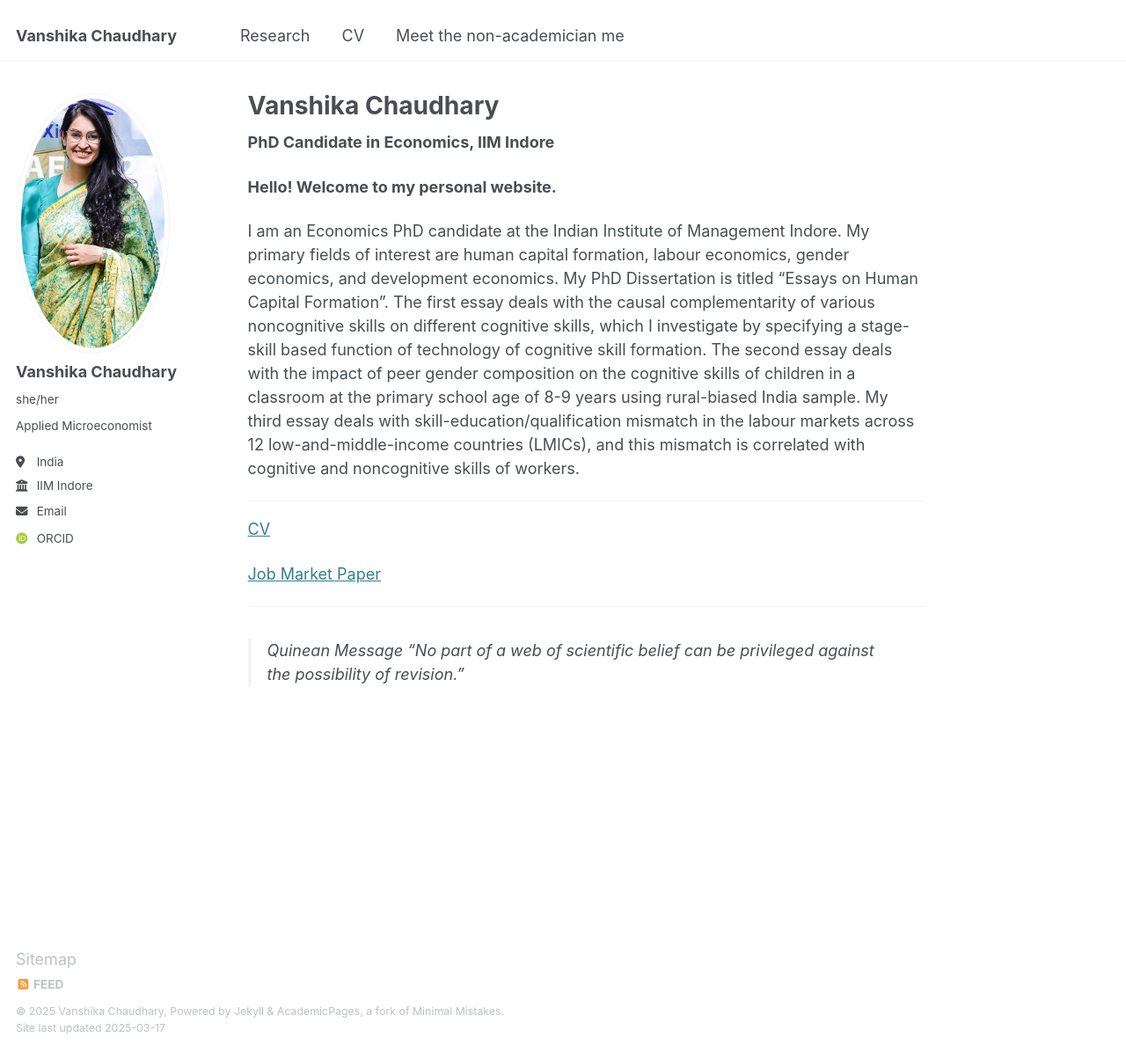
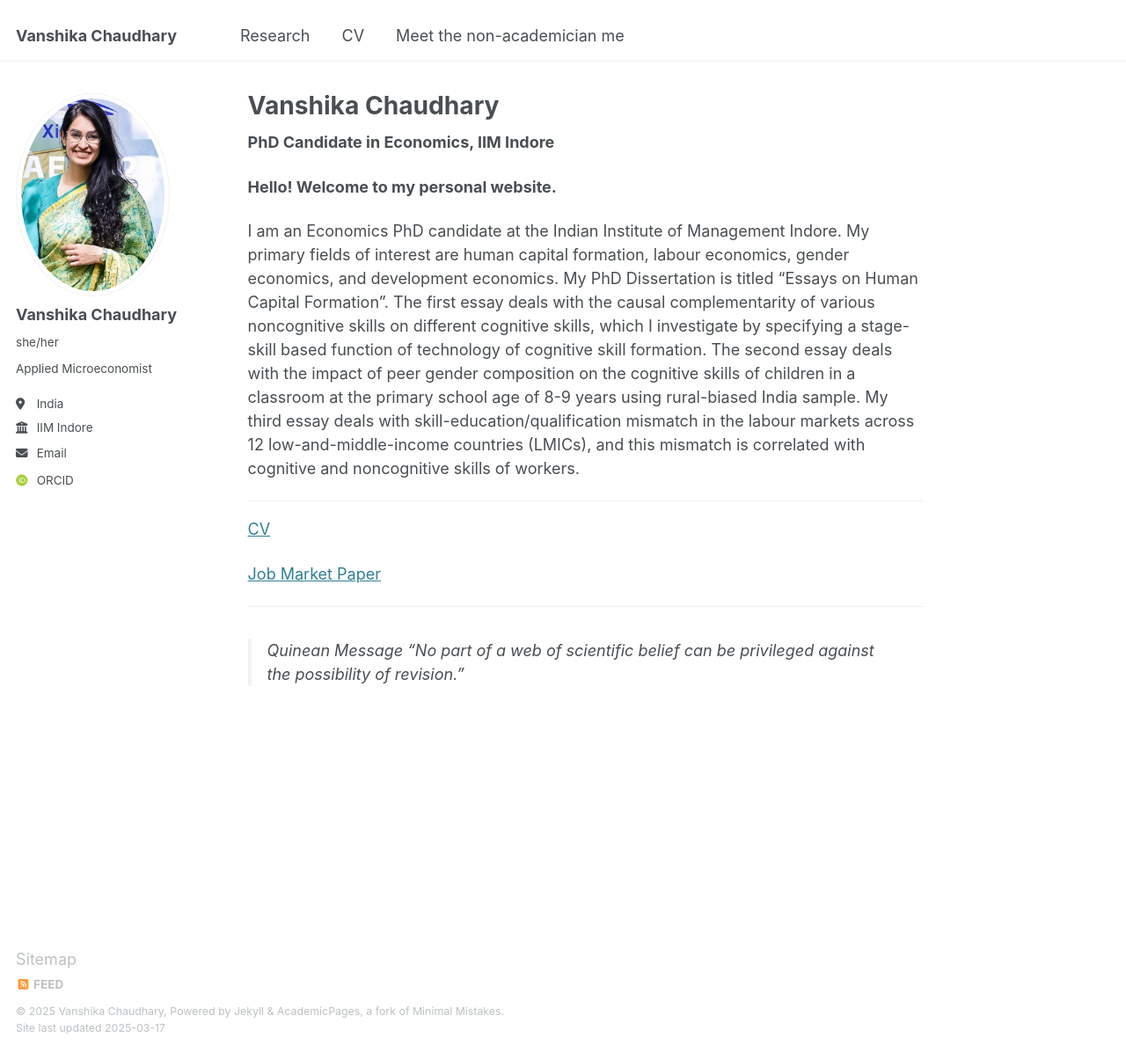
Before and after one commit to vanshika-chaudhary-economics/vanshika-chaudhary-economics.github.io, a Jekyll site: the page built from _pages/about.md, in a window 1280 px wide and 1196 px high. Shown: the whole window at 88% size. Built offline with Jekyll 4.4.1, drawn with Linux system fonts in a browser that asks for light colours; some web fonts are replaced.

Commit message:
Update _config.yml

```diff
--- a/_config.yml
+++ b/_config.yml
@@ -22,7 +22,7 @@ repository               : "academicpages/academicpages.github.io"
 #               Additional customization can be done by editing /_includes/author-profile.html
 author:
   # Biographic information
-  avatar           : "Vanshika_1.jpg"
+  avatar           : "Vanshika_2.jpg"
   name             : "Vanshika Chaudhary"
   pronouns         : "she/her"
   bio              : "Applied Microeconomist"
```
